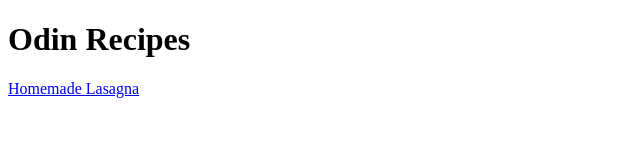
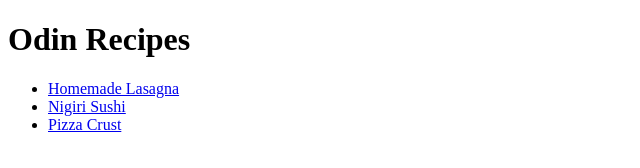
Before and after one commit to nqwzxs/odin-recipes, a plain HTML site: page index.html in a window 1280 px wide. Shown: the whole page, without its empty margins (0-640 px from the left). Drawn offline with Linux system fonts and the light colour scheme.

Commit message:
Make a list of recipes in index.html

```diff
--- a/index.html
+++ b/index.html
@@ -8,6 +8,10 @@
 </head>
 <body>
     <h1>Odin Recipes</h1>
-    <a href="recipes/homemade-lasagna.html">Homemade Lasagna</a>
+    <ul>
+        <li><a href="recipes/homemade-lasagna.html">Homemade Lasagna</a></li>
+        <li><a href="recipes/nigiri-sushi.html">Nigiri Sushi</a></li>
+        <li><a href="recipes/pizza-crust.html">Pizza Crust</a></li>
+    </ul>
 </body>
 </html>
```
